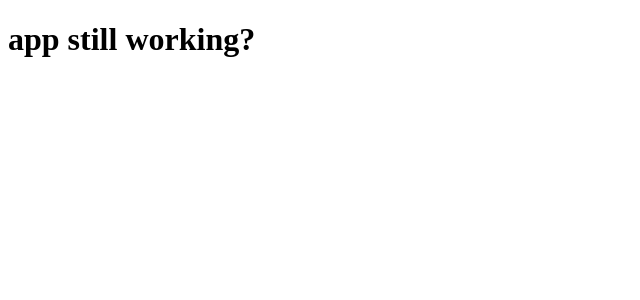
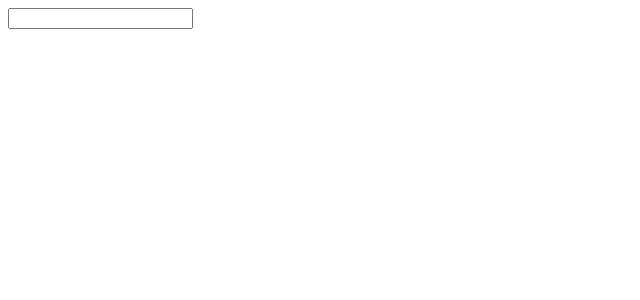
Before and after one commit to jplebold/udemy-class-workshop, an Angular app: page / in a window 1280 px wide. Shown: the top 300 px of the page, without its empty margins (0-640 px from the left). Built offline with nearby package versions, Linux system fonts and the light colour scheme.

Commit message:
replaced h1 with input text field and mapped field to paragraph tag

```diff
--- a/src/app/app.component.html
+++ b/src/app/app.component.html
@@ -1,3 +1,2 @@
-<h1>
-  {{title}}
-</h1>
+<input type="text" [(ngModel)]="name">
+<p>{{ name }}</p>
--- a/src/app/app.component.ts
+++ b/src/app/app.component.ts
@@ -6,5 +6,5 @@
   styleUrls: ['./app.component.css']
 })
 export class AppComponent {
-  title = 'app still working?';
+  name = '';
 }
```
